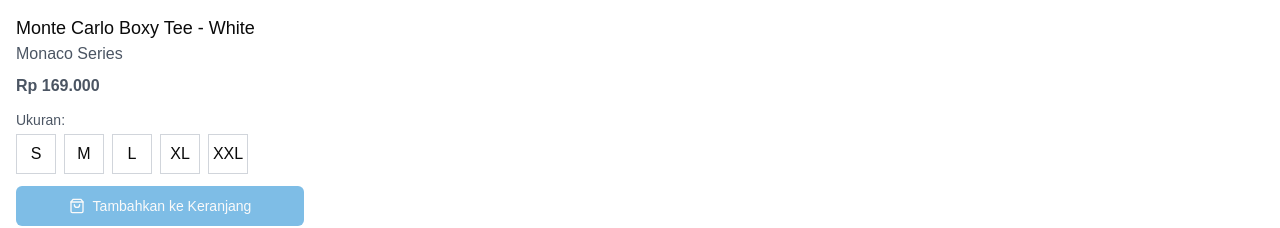
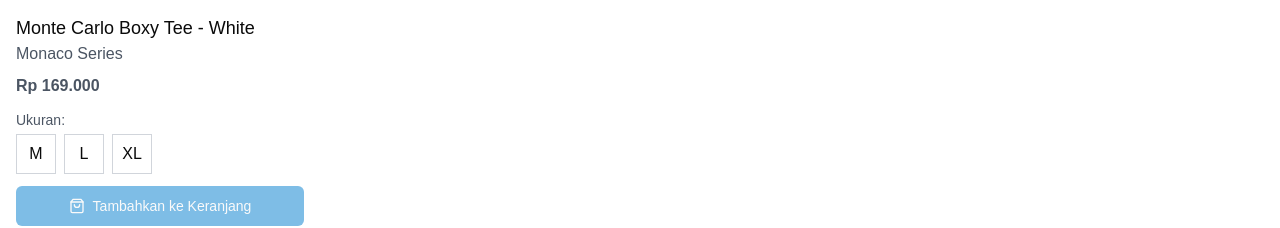
Before and after one commit to juhan26/vertura, a Next.js app: page /shop in a window 1280 px wide. Shown: the part 1183-1411 px from the top of the page. Built offline with nearby package versions, Linux system fonts and the light colour scheme.

Commit message:
update size chart

```diff
--- a/components/product-card.tsx
+++ b/components/product-card.tsx
@@ -20,7 +20,7 @@ export default function ProductCard({ id, name, price, description, imageSrc }:
   const [showSizeError, setShowSizeError] = useState(false)
   const { addItem, setIsCartOpen } = useCart()
 
-  const sizes = ["S", "M", "L", "XL", "XXL"]
+  const sizes = ["M", "L", "XL"]
 
   const handleAddToCart = () => {
     if (!selectedSize) {
```
